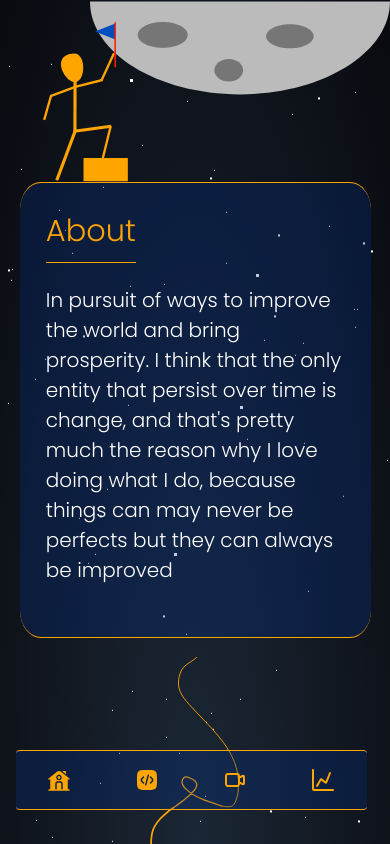
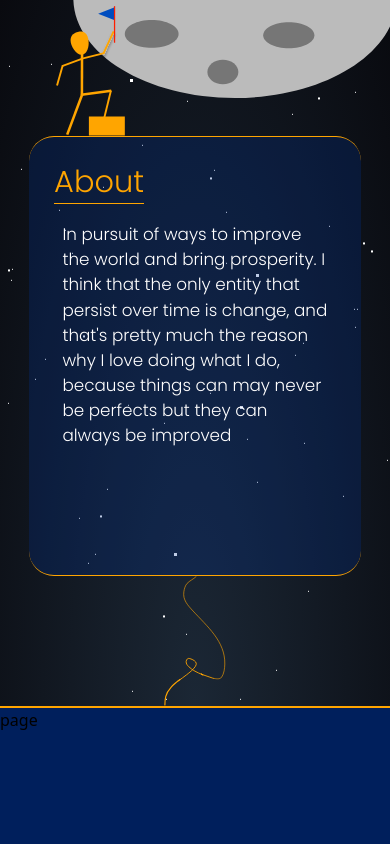
Before and after one commit to AlanTyping/Personal-website, a Next.js app: page / in a window 390 px wide. Shown: the top 844 px of the page. Built offline with nearby package versions, Linux system fonts and the light colour scheme.

Commit message:
testing changes

```diff
--- a/app/globals.css
+++ b/app/globals.css
@@ -4,6 +4,7 @@
 
 * {
   margin: 0;
+  padding: 0;
   box-sizing: border-box;
 }
 
--- a/app/keep-going/page.tsx
+++ b/app/keep-going/page.tsx
@@ -3,9 +3,9 @@ import Image from 'next/image';
 import KeepGoingSvg from './utilities/keep-going.svg';
 
 export default function KeepGoing() {
-    return (
-        <div id="pc-crazy-svg" className="w-full bg-[#00349A]">
-            <Image src={KeepGoingSvg} className="w-full" alt='keep going' />
-        </div>
-    )
+  return (
+    <div className="w-full bg-[#00349A] hidden md:flex">
+      <Image src={KeepGoingSvg} className="w-full" alt='keep going' />
+    </div>
+  )
 }
--- a/app/navbar/navbar.tsx
+++ b/app/navbar/navbar.tsx
@@ -2,13 +2,13 @@
 
 import Link from 'next/link';
 import Image from 'next/image';
+import { useState, useEffect } from 'react';
+import { motion } from "framer-motion";
+import './navbar.css';
 import home from './utilities/home.svg';
 import code from './utilities/code.svg';
 import editing from './utilities/editing.svg';
 import trading from './utilities/trading.svg';
-import { useState, useEffect } from 'react';
-import { motion } from "framer-motion";
-import './navbar.css';
 
 export default function Navbar() {
   const [animationState, setAnimationState] = useState(false);
@@ -30,7 +30,7 @@ export default function Navbar() {
         animate={{ height: '40vh' }}
         transition={{ duration: 1 }}
         id='nav' className={'fixed rounded w-[3.3vw] max-h-[280px] text-[white] bg-[rgba(0,52,154,0.25)] border-t-[1px] border-b-[1px] border-[#ffa500] flex flex-col cursor:pointer z-[3]'}>
-        {secondAnimationState ? (
+        {secondAnimationState && (
           <>
             <Link className='h-[25%] w-full flex justify-center items-center' href="/#presentation">
               <motion.div
@@ -71,8 +71,7 @@ export default function Navbar() {
             </Link>
           </>
 
-        ) : ''}
-
+        )}
       </motion.div>
       : <></>
   )
--- a/app/page.tsx
+++ b/app/page.tsx
@@ -8,7 +8,7 @@ import Trading from './trading/page';
 export default function Home() {
   return (
     <div className='flex flex-col w-full bg-blue-600'>
-      <Navbar />
+      {/* <Navbar /> */}
       <Presentation />
       <KeepGoing />
       <Programming />
--- a/app/presentation/page.tsx
+++ b/app/presentation/page.tsx
@@ -29,39 +29,44 @@ export default function Presentation() {
     }, 2200);
   }, []);
 
+  console.log(animationState)
+
 
   return (
-        <div id="presentation" className={`h-[100vh] w-[100%] ${poppins.className}`}>
+    <div id="presentation" className={`h-auto w-[100%] ${poppins.className}`}>
       <div id="stars"></div>
       <div id="stars2"></div>
       <div id="stars3"></div>
       <div id="stars-container" className="w-[100vw] flex flex-col relative justify-end items-center">
 
-                <div id="luna-svg-container" className="flex justify-center h-[16vh] absolute top-[-8px]">
-                    <Image id="luna-svg" className="h-[100px] ml-12 " src={Luna} alt='luna-svg' />
+        <div id="luna-svg-container" className="flex h-[160px] absolute top-[-8px]">
+          <Image id="luna-svg" className="h-[100px] ml-10" src={Luna} alt='luna-svg' />
         </div>
 
         <div className="flex justify-center items-center">
-                    <Image id="persona-svg" className="z-[1] h-[19vh] mr-[220px]" src={Persona} alt='persona-svg' />
+          <Image id="persona-svg" className="z-[1] h-[130px] mr-[210px]" src={Persona} alt='persona-svg' />
         </div>
 
-                <div id={`${animationState}`} className="h-[0px] w-full flex flex-col justify-center items-center poppins">
-                    <div id="stars-description" className="bg-[rgba(0,52,154,0.25)] h-full w-[70%] rounded-[25px] border-b-[1px] border-t-[1px] border-[#ffa500] hidden">
-                        <div id={`stars-descript`} className={secondAnimationState ? 'relative h-full w-full flex flex-col items-center text-white' : 'hidden'}>
+        <div id={`${animationState}`} className="w-full flex flex-col justify-center items-center">
+
+          <div className="bg-[rgba(0,52,154,0.25)] h-full w-[85%] rounded-[25px] border-b-[1px] border-t-[1px] border-[#ffa500] hidden">
+
+            <div className={secondAnimationState ? 'relative h-full w-full flex flex-col items-center text-white' : 'hidden'}>
               {secondAnimationState ?
                 <>
                   <motion.div
                     initial={{ x: -100, opacity: 0 }}
                     animate={{ x: 0, scale: 1, opacity: 1 }}
                     transition={{ duration: 0.2 }}
-                                        className={'w-[85%] mt-[2%] h-[20%] flex justify-start items-center'}>
+                    className={'w-[85%] mt-[2%] h-[75px] flex justify-start items-center'}>
                     <h2 id='presentation-title' className={'text-[1.9rem] text-[#ffa500] border-b-[1px] border-[#ffa500] h-[60%]'}>About</h2>
                   </motion.div>
+
                   <motion.p
                     initial={{ x: -100, opacity: 0 }}
                     animate={{ x: 0, scale: 1, opacity: 1 }}
                     transition={{ duration: 0.3 }}
-                                        id='presentation-text' className={'w-[85%] mt-[1%] text-[1.25rem]'}>
+                    id='presentation-text' className={'w-[80%] mt-[1%] text-[1.05rem]'}>
                     In pursuit of ways to improve the world and bring prosperity.
                     I think that the only entity that persist over time is change, and that's pretty
                     much the reason why I love doing what I do, because things can may never be perfects
@@ -72,16 +77,18 @@ export default function Presentation() {
               }
 
 
-
             </div>
 
           </div>
         </div>
 
-                <div id="svg-presentation-container" className="h-[27vh] w-full flex justify-center">
+        <div id="svg-presentation-container" className="w-full flex justify-center">
+
+          <Image id="mobile-presentation-line" className="h-[130px] sm:hidden" src={MobilePresentationLine} alt='mobile-presentation-line' />
+
           <Image id="pc-presentation-line" className="h-full" src={PresentationLine} alt='presentation-line' />
-                    <Image id="mobile-presentation-line" className="hidden" src={MobilePresentationLine} alt='mobile-presentation-line' />
-                    <div id="pc-line-orientation" className="w-[20%]"></div>
+          <div id="pc-line-orientation" className="w-[20%]" />
+
         </div>
       </div>
     </div >
--- a/app/presentation/presentation.css
+++ b/app/presentation/presentation.css
@@ -1,38 +1,14 @@
 @media (max-width: 450px) {
     #stars-animation {
-        height: 850px;
-    }
-
-    #stars-description {
-        height: 460px;
-        width: 90%;
-        border-radius: 6%;
-    }
-
-    /* }
-    #stars-description-container {
-      height: 460px;
-    } */
-    #svg-presentation-container {
-        height: 212px;
+        height: 700px;
     }
 
     #pc-presentation-line {
         display: none;
     }
 
-    #mobile-presentation-line {
-        display: block;
-        height: 227px;
-    }
-
     #pc-line-orientation {
         display: none;
-    }
-
-    #luna-svg-container {
-        height: 160px;
-        justify-content: end;
     }
 }
 
@@ -41,7 +17,7 @@
   }
 
 #animation-on {
-    height: 54vh;
+    height: 500px;
     transition: height 1.5s;
     transition-timing-function: ease-in-out;
 }
@@ -63,18 +39,13 @@
 }
 
 #stars-container {
-    height: 100vh;
-    height: 100dvh;
+    height: 700px;
 }
 
 .bartolomeo {
     display: flex;
     align-items: center;
     justify-content: center;
-}
-
-#luna-svg {
-    width: clamp(300px, 37%, 1200px);
 }
 
 #presentation {
```
Lines whose indentation alone changed are shown as unchanged.
